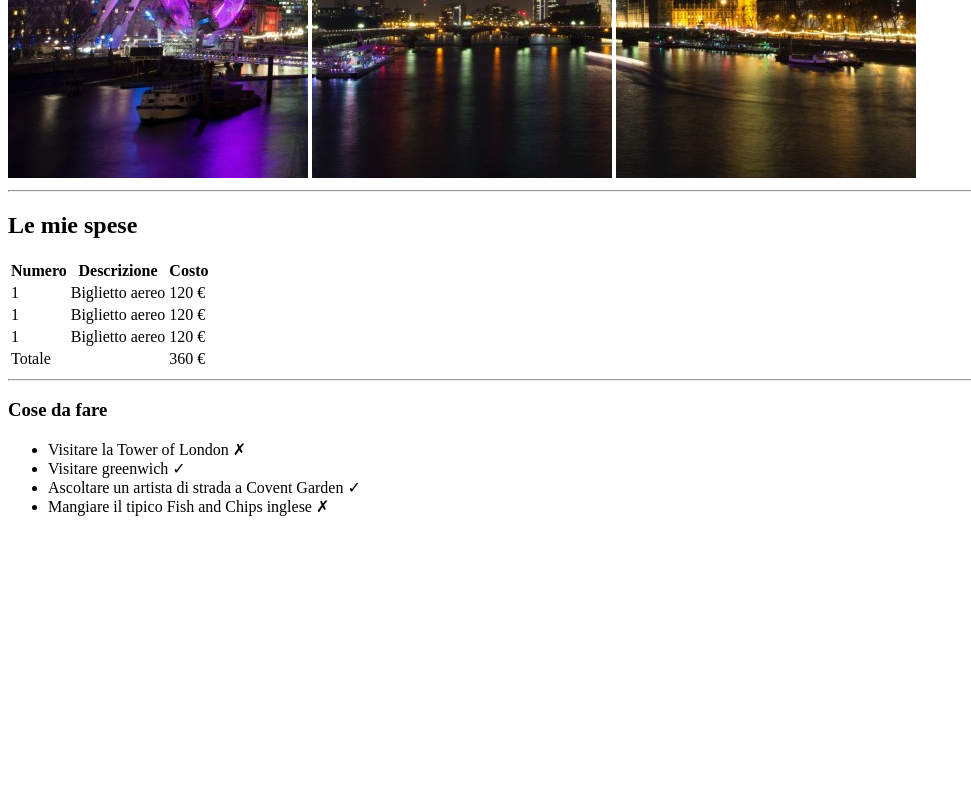
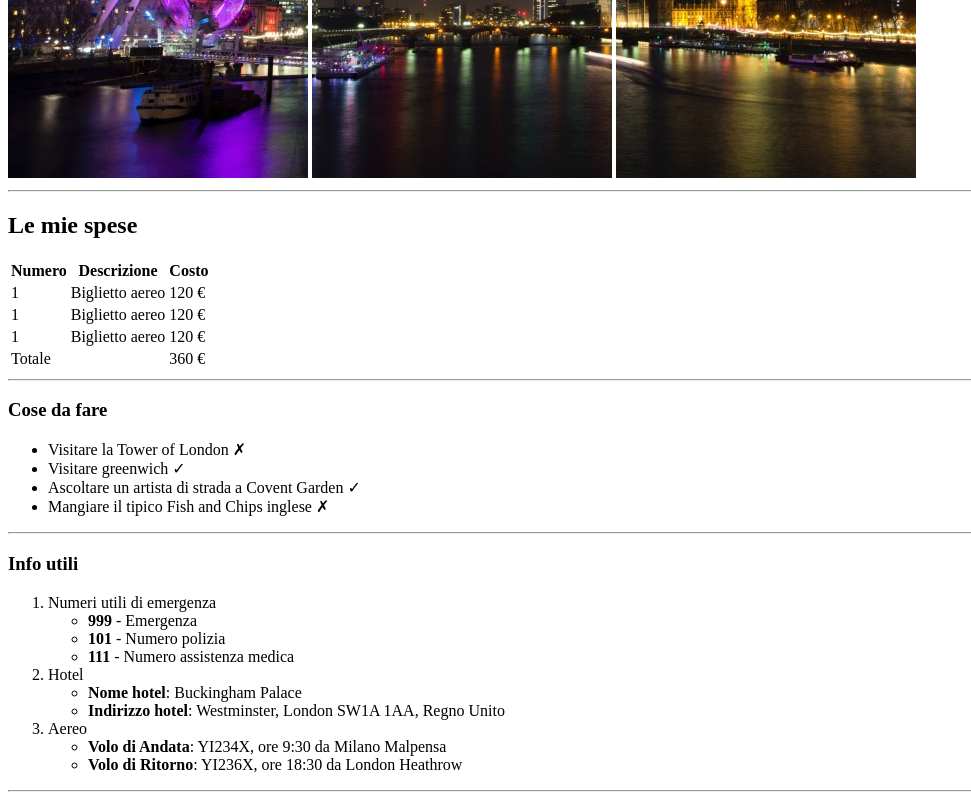
Before and after one commit to dieromeo/html-london-trip, a plain HTML site: page index.html in a window 1280 px wide. Shown: the part 502-1302 px from the top of the page, without its empty margins (0-971 px from the left). Before the commit the page ends 1034 px from the top, so only its background shows below. Drawn offline with Linux system fonts and the light colour scheme.

Commit message:
feat: info utili

```diff
--- a/index.html
+++ b/index.html
@@ -80,11 +80,38 @@
                 <li>Ascoltare un artista di strada a Covent Garden &check;</li>
                 <li>Mangiare il tipico Fish and Chips inglese &cross;</li>
             </ul>
+
+            <hr>
         </section>
         <!--  cose da fare -->
 
         <section>
+            <h3>Info utili</h3>
 
+            <ol>
+                <li>Numeri utili di emergenza
+                    <ul>
+                        <li><strong>999</strong> - Emergenza</li>
+                        <li><strong>101</strong> - Numero polizia</li>
+                        <li><strong>111</strong> - Numero assistenza medica</li>
+                    </ul>
+                </li>
+                <li>Hotel
+                    <ul>
+                        <li><strong>Nome hotel</strong>: Buckingham Palace</li>
+                        <li><strong>Indirizzo hotel</strong>: Westminster, London SW1A 1AA, Regno Unito</li>
+                    </ul>
+                </li>
+                <li>
+                    Aereo
+                    <ul>
+                        <li><strong>Volo di Andata</strong>: YI234X, ore 9:30 da Milano Malpensa</li>
+                        <li><strong>Volo di Ritorno</strong>: YI236X, ore 18:30 da London Heathrow</li>
+                    </ul>
+                </li>
+            </ol>
+
+            <hr>
         </section>
     </main>
     <!-- /varie info del viaggio -->
```
